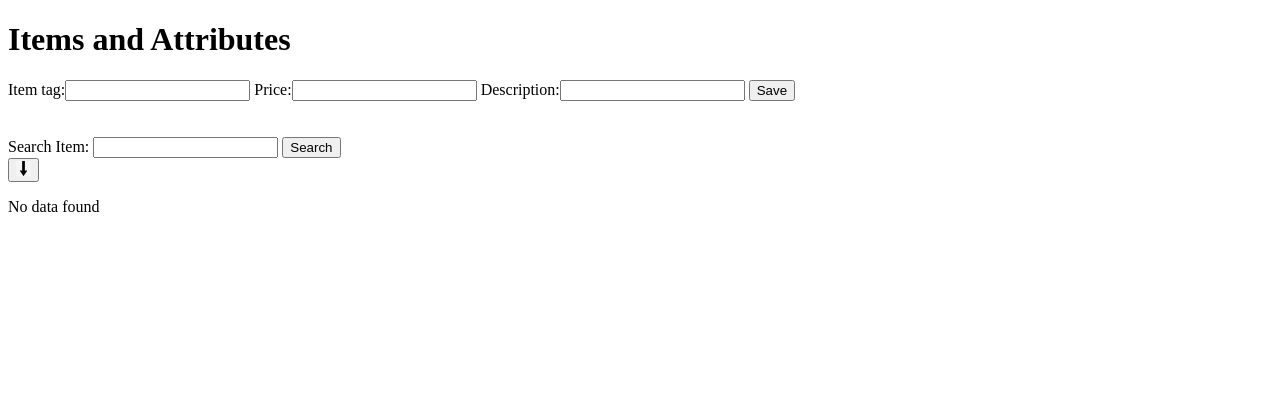
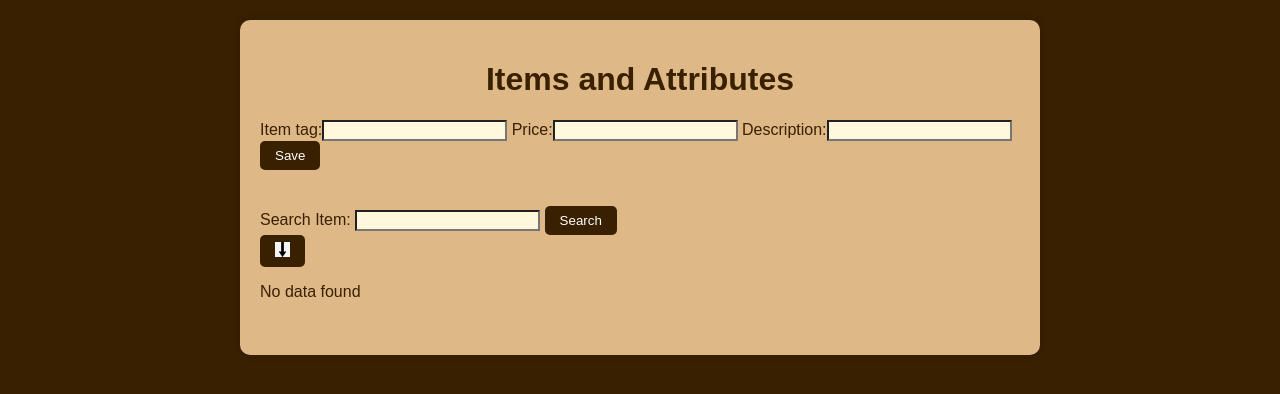
Before and after one commit to adityadworkplace/practice1, a FastAPI app: template templates/index.html in a window 1280 px wide. Shown: the top 394 px of the page. Run offline with FastAPI, Linux system fonts and the light colour scheme; the template is opened without the code that fills it, so the values that code supplies are empty.

Commit message:
stylesheet added

```diff
--- a/templates/index.html
+++ b/templates/index.html
@@ -5,9 +5,11 @@
     <meta charset="UTF-8">
     <meta name="viewport" content="width=device-width, initial-scale=1.0">
     <title>item display</title>
+    <link rel="stylesheet" href="./style/index.css">
 </head>
 
 <body>
+    <div class="main">
         <h1>Items and Attributes</h1>
 
         <form id="itemform" method="post">
@@ -25,8 +27,8 @@
                 Search Item: <input type="text" name="search">
                 <button type="submit">Search</button>
             </form>
+            <button onclick="sort()"><img src="./img/arrow.png" style="width: 15px;"></button>
         </div>
-    <button onclick="sort()"><img src="./img/arrow.png" style="width: 15px;"></button>
         <div id="items"></div>
         <br>
         <div id="Attributeformdiv"></div>
@@ -52,7 +54,7 @@
                 <span id="updateitemformdescription"></span>
             </div>
         </div>
-
+    </div>
     <script src="./script/index.js"></script>
 </body>
 
--- a/templates/script/index.js
+++ b/templates/script/index.js
@@ -11,7 +11,9 @@ function loader() {
 
 function stoploader() {
     const loader = document.getElementById("loader");
-    if (loader) { loader.style.display = 'none'; }
+    if (loader) {
+        setTimeout(() => { loader.style.display = 'none'; }, 1000)
+    }
 }
 
 async function getattr(id) {
--- /dev/null
+++ b/templates/style/index.css
@@ -0,0 +1,53 @@
+body {
+    font-family: Arial, Helvetica, sans-serif;
+    margin: auto;
+    padding: 20px;
+    max-width: 800px;
+    align-content: center;
+    background-color: rgb(56, 32, 0);
+    color: rgb(56, 32, 0);
+}
+
+.main {
+    background-color: burlywood;
+    padding: 20px;
+    border-radius: 10px;
+    box-shadow: 0 0 10px rgba(0, 0, 0, 0.1);
+}
+
+h1 {
+    text-align: center;
+    color: rgb(56, 32, 0);
+}
+
+th {
+    color: wheat;
+    background-color: rgb(56, 32, 0);
+}
+
+td {
+    background-color: rgb(222, 193, 154);
+}
+
+th, td {
+    padding: 10px;
+    text-align: left;
+    border-bottom: 1px solid #ddd;
+}
+
+button {
+    background-color: rgb(56, 32, 0);
+    color: white;
+    border: none;
+    padding: 7px 15px;
+    border-radius: 5px;
+    cursor: pointer;
+}
+
+textbox, input[type="text"], input[type="number"] {
+    background-color: cornsilk;
+}
+
+span {
+    color: red;
+}
```
Lines whose indentation alone changed are shown as unchanged.
